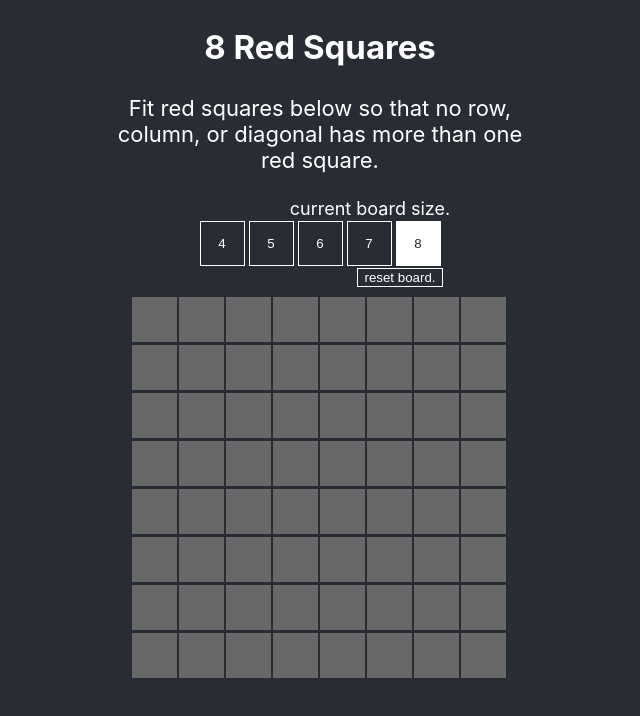
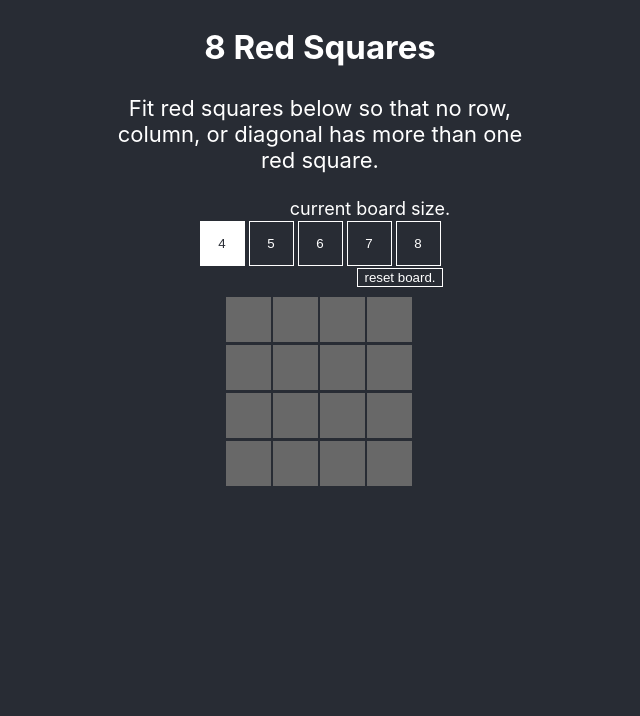
Before and after one commit to leppekja/8redsquares, a React (Create React App) app: page / in a window 1280 px wide. Shown: the top 716 px of the page, without its empty margins (320-960 px from the left). Built offline with nearby package versions, Linux system fonts and the light colour scheme.

Commit message:
automatically go to next level

```diff
--- a/src/App.js
+++ b/src/App.js
@@ -39,6 +39,10 @@ function Board(props) {
 function BoardSize(props) {
   const [current, setCurrent] = useState(props.boardSize);
 
+  useEffect(() => {
+    setCurrent(props.boardSize);
+  }, [props]);
+
   const sizes = [...Array(5).keys()];
 
   const boardSizes = sizes.map((n) => {
@@ -67,14 +71,30 @@ function BoardSize(props) {
 }
 
 function App() {
-  const [boardSize, setBoardSize] = useState(8);
+  const [boardSize, setBoardSize] = useState(4);
   const [squares, setSquares] = useState(
     Array(boardSize * boardSize).fill("box-unclicked")
   );
   const [solved, setSolved] = useState(false);
 
   useEffect(() => {
-    setSolved(checkSquares(squares, boardSize));
+    let solutionStatus = checkSquares(squares, boardSize);
+    setSolved(solutionStatus);
+    if (solutionStatus) {
+      setSquares(Array(boardSize * boardSize).fill("box-clicked"));
+
+      setTimeout(
+        () => setSquares(Array(boardSize * boardSize).fill("box-unclicked")),
+        500
+      );
+
+      if (boardSize < 8) {
+        setTimeout(() => {
+          setBoardSize(boardSize + 1);
+        }, 1000);
+      }
+    }
+    // setSolved(checkSquares(squares, boardSize));
   }, [squares]);
 
   useEffect(() => {
@@ -104,7 +124,7 @@ function App() {
           squares={squares}
           setSquares={setSquares}
         />
-        {solved ? <div className="solvedText">Nice Work!</div> : <div></div>}
+        {/* {solved ? <div className="solvedText">Nice Work!</div> : <div></div>} */}
       </div>
     </div>
   );
```
